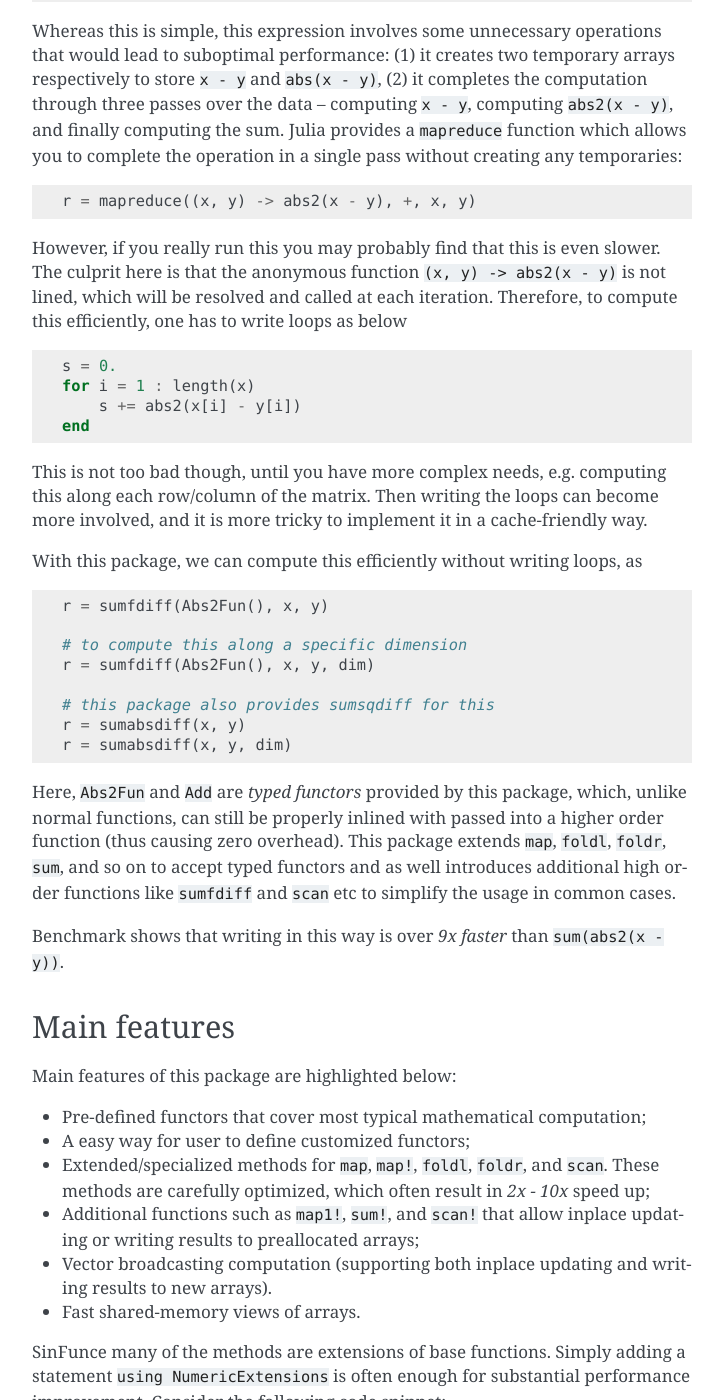
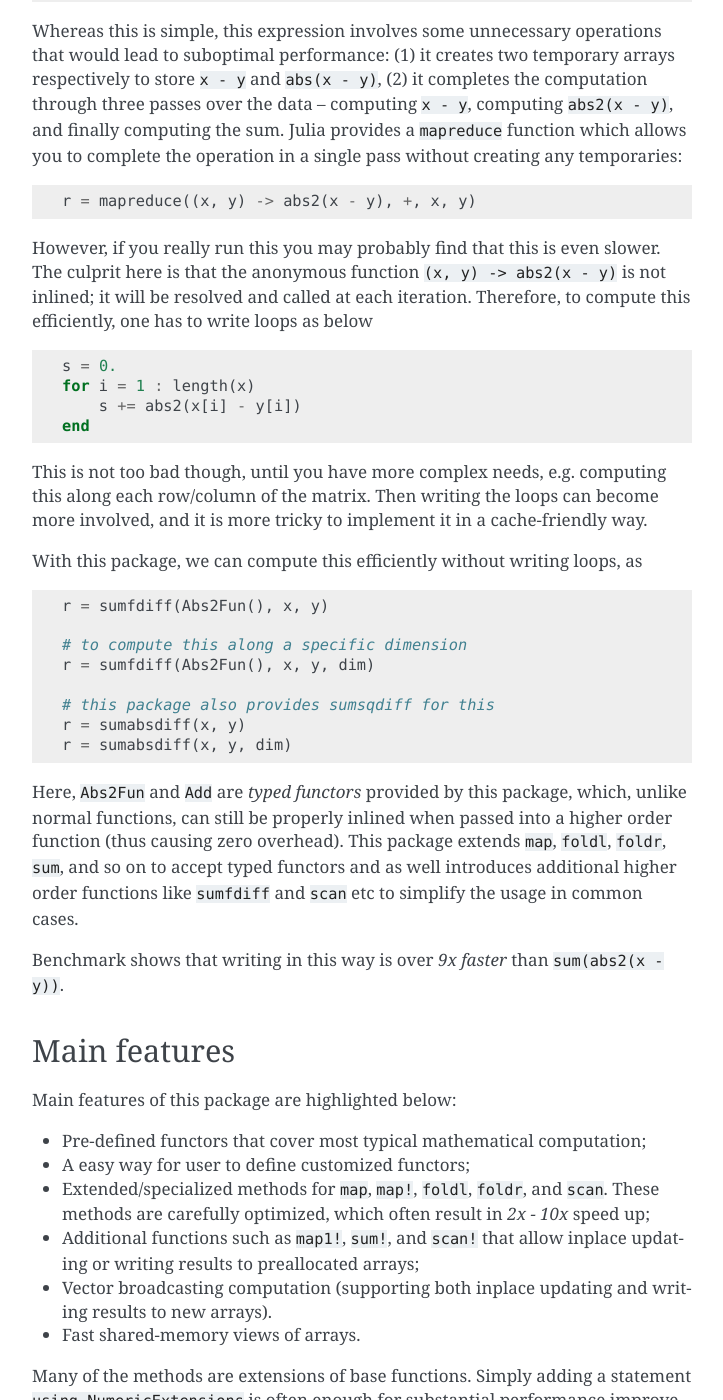
Before and after one commit to lindahua/NumericExtensions.jl, a Sphinx documentation site: the page built from doc/source/overview.rst, in a window 1280 px wide and 1400 px high, scrolled down 455 px. Shown: the whole window, without its empty margins (388-1111 px from the left). Built offline with Sphinx 7.4.7, drawn with Linux system fonts in a browser that asks for light colours; formulas are drawn with MathJax 3.

Commit message:
fix typos; minor edits

```diff
--- a/doc/source/overview.rst
+++ b/doc/source/overview.rst
@@ -18,7 +18,7 @@ Whereas this is simple, this expression involves some unnecessary operations tha
 
     r = mapreduce((x, y) -> abs2(x - y), +, x, y)
 
-However, if you really run this you may probably find that this is even slower. The culprit here is that the anonymous function ``(x, y) -> abs2(x - y)`` is not lined, which will be resolved and called at each iteration. Therefore, to compute this efficiently, one has to write loops as below
+However, if you really run this you may probably find that this is even slower. The culprit here is that the anonymous function ``(x, y) -> abs2(x - y)`` is not inlined; it will be resolved and called at each iteration. Therefore, to compute this efficiently, one has to write loops as below
 
 .. code-block:: julia
 
@@ -43,7 +43,7 @@ With this package, we can compute this efficiently without writing loops, as
     r = sumabsdiff(x, y, dim)
 
 
-Here, ``Abs2Fun`` and ``Add`` are *typed functors* provided by this package, which, unlike normal functions, can still be properly inlined with passed into a higher order function (thus causing zero overhead). This package extends ``map``, ``foldl``, ``foldr``, ``sum``, and so on to accept typed functors and as well introduces additional high order functions like ``sumfdiff`` and ``scan`` etc to simplify the usage in common cases.
+Here, ``Abs2Fun`` and ``Add`` are *typed functors* provided by this package, which, unlike normal functions, can still be properly inlined when passed into a higher order function (thus causing zero overhead). This package extends ``map``, ``foldl``, ``foldr``, ``sum``, and so on to accept typed functors and as well introduces additional higher order functions like ``sumfdiff`` and ``scan`` etc to simplify the usage in common cases.
 
 Benchmark shows that writing in this way is over *9x faster* than ``sum(abs2(x - y))``.
 
@@ -60,7 +60,7 @@ Main features of this package are highlighted below:
 * Vector broadcasting computation (supporting both inplace updating and writing results to new arrays).
 * Fast shared-memory views of arrays.
 
-SinFunce many of the methods are extensions of base functions. Simply adding a statement ``using NumericExtensions`` is often enough for substantial performance improvement. Consider the following code snippet:
+Many of the methods are extensions of base functions. Simply adding a statement ``using NumericExtensions`` is often enough for substantial performance improvement. Consider the following code snippet:
 
 .. code-block:: julia
 
```
